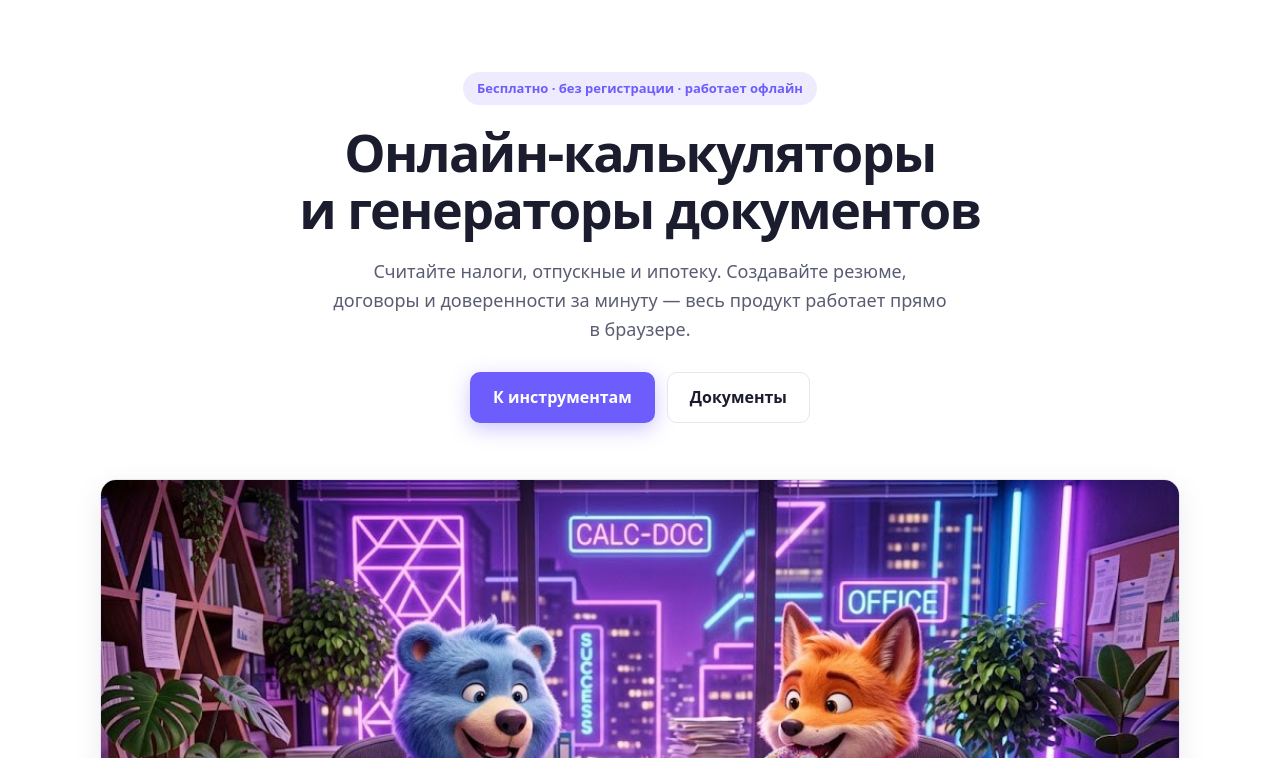
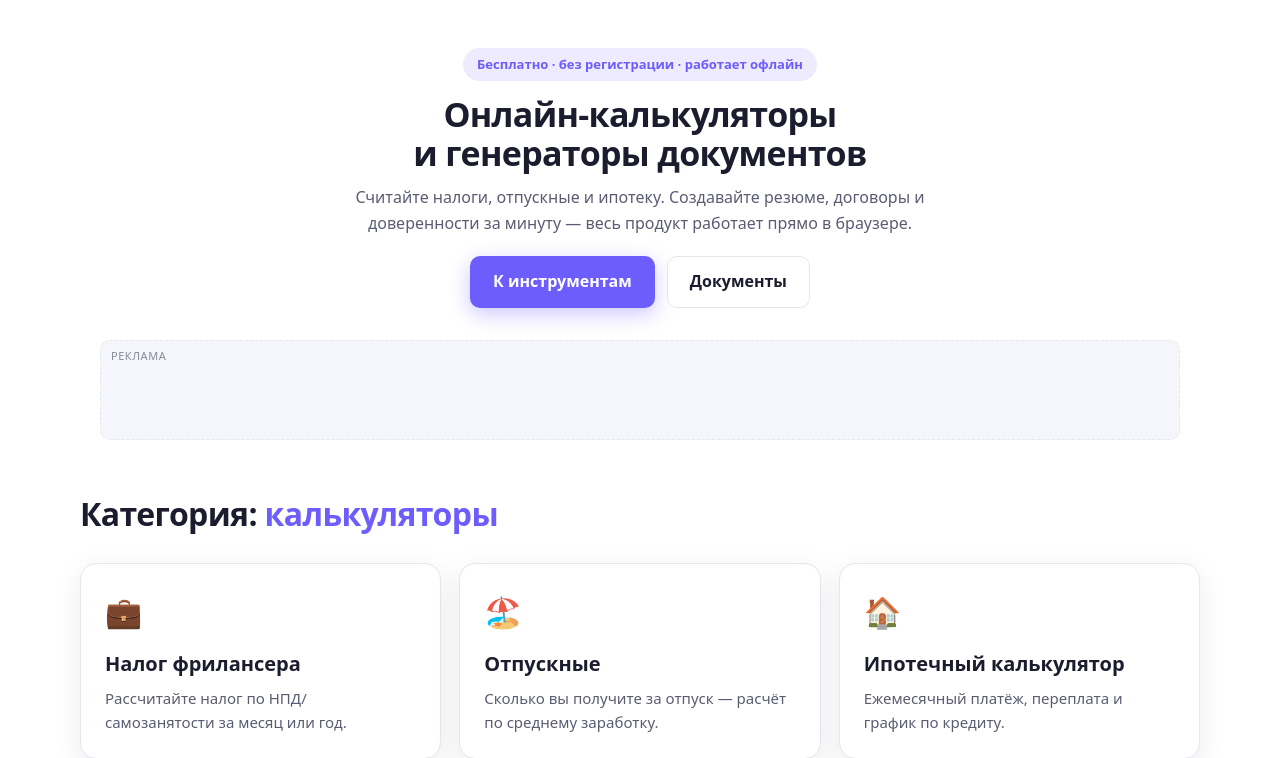
Before and after one commit to annycypher/calculat, a PHP site: page / in a window 1280 px wide. Shown: the part 65-823 px from the top of the page. Run offline with PHP 8.4, Linux system fonts and the light colour scheme.

Commit message:
Главная: баннер перед «Что такое CalcDocs» + компактный герой

```diff
--- a/index.html
+++ b/index.html
@@ -57,13 +57,6 @@
       </div>
     </section>
 
-    <!-- Собственный баннер (широкий, под героем) -->
-    <section class="container" aria-label="Баннер">
-      <a class="hero-banner" href="#" aria-label="Ссылка на рекламный баннер">
-        <img src="/img/banner.jpg" alt="Баннер" width="1024" height="572" loading="lazy" />
-      </a>
-    </section>
-
     <!-- Блок рекламы (верх) -->
     <section class="container" aria-label="Реклама">
       <div class="ad-slot" id="adTop">
@@ -121,6 +114,13 @@
       </div>
     </section>
 
+    <!-- Собственный баннер (широкий, перед "Что такое CalcDocs") -->
+    <section class="container" aria-label="Баннер">
+      <a class="hero-banner" href="#" aria-label="Ссылка на рекламный баннер">
+        <img src="/img/banner.jpg" alt="Баннер" width="1024" height="572" loading="lazy" />
+      </a>
+    </section>
+
     <!-- О проекте / SEO-текст -->
     <section class="container section" id="about">
       <div class="prose">
--- a/styles.css
+++ b/styles.css
@@ -74,14 +74,14 @@ button, input, select, textarea { font: inherit; color: inherit; }
 .icon-btn:hover { transform: translateY(-1px); border-color: var(--primary); }
 
 /* ═══════════ Герой ═══════════ */
-.hero { padding: 72px 0 48px; text-align: center; }
+.hero { padding: 48px 0 32px; text-align: center; }
 .eyebrow {
   display: inline-block; padding: 6px 14px; border-radius: 999px;
   background: var(--primary-soft); color: var(--primary);
-  font-size: 13px; font-weight: 600; margin: 0 0 18px;
+  font-size: 13px; font-weight: 600; margin: 0 0 14px;
 }
-.hero h1 { font-size: clamp(30px, 5vw, 52px); line-height: 1.1; margin: 0 0 20px; letter-spacing: -.03em; }
-.lead { max-width: 620px; margin: 0 auto 28px; color: var(--text-muted); font-size: 18px; }
+.hero h1 { font-size: clamp(23px, 3.2vw, 34px); line-height: 1.15; margin: 0 0 12px; letter-spacing: -.02em; }
+.lead { max-width: 620px; margin: 0 auto 20px; color: var(--text-muted); font-size: 16px; }
 .hero-cta { display: flex; gap: 12px; justify-content: center; flex-wrap: wrap; }
 
 /* ═══════════ Кнопки ═══════════ */
```
